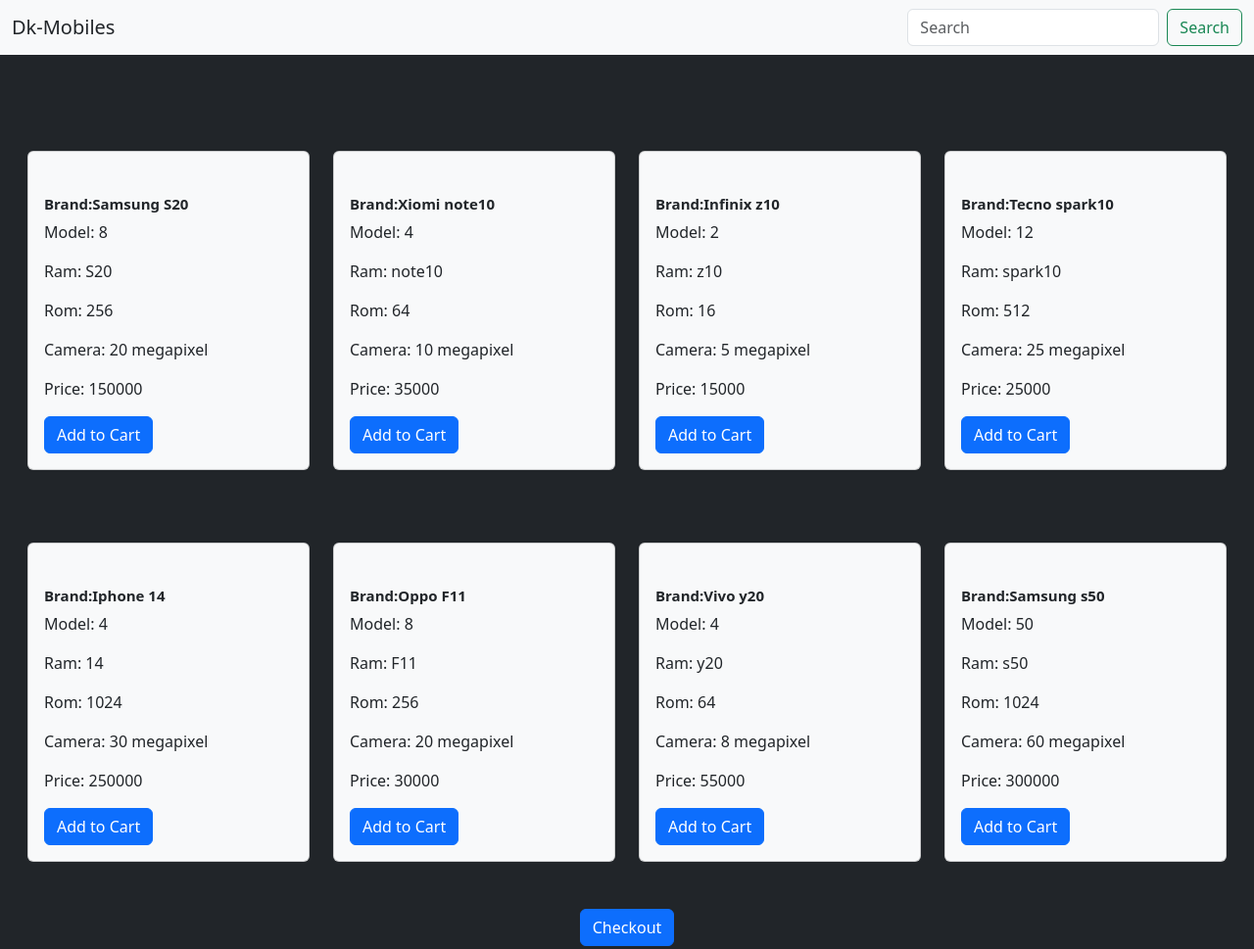
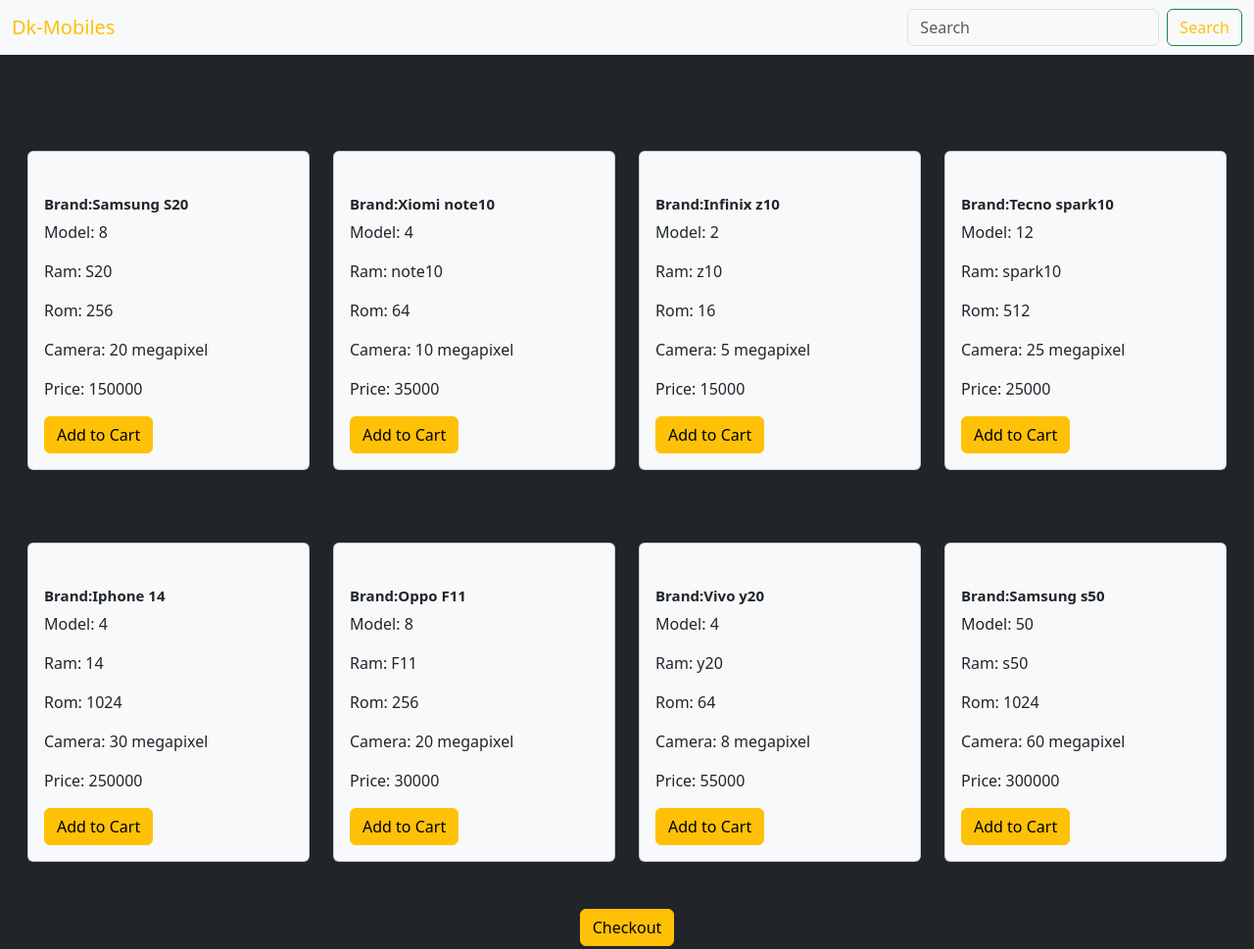
Before and after one commit to CodewithIffi/AddtoCart-Program, a plain HTML site: page index.html in a window 1280 px wide. Shown: the top 969 px of the page at 98% size. Drawn offline with nearby package versions, Linux system fonts and the light colour scheme.

Commit message:
modified app.js and css file

```diff
--- a/app.js
+++ b/app.js
@@ -87,7 +87,7 @@ function renderItems() {
             <p class="card-text">Rom: ${phones[i].rom}</p>
             <p class="card-text">Camera: ${phones[i].camera}</p>
             <p class="card-text">Price: ${phones[i].price}</p>
-            <button onclick="addtocart(${i})" class="btn btn-primary">Add to Cart</button>
+            <button onclick="addtocart(${i})" class="btn btn-warning">Add to Cart</button>
         </div>
     </div>
         `
--- a/index.html
+++ b/index.html
@@ -17,10 +17,11 @@
 <body class="bg-dark text-white">
     <nav class="navbar bg-body-tertiary">
         <div class="container-fluid">
-            <a class="navbar-brand text-dark">Dk-Mobiles</a>
+            <a class="navbar-brand text-warning bg-light">Dk-Mobiles</a>
             <form class="d-flex" role="search">
-                <input class="form-control me-2" type="search" placeholder="Search" aria-label="Search">
-                <button class="btn btn-outline-success" type="submit">Search</button>
+                <input class="form-control me-2 text-warning bg-light" type="search" placeholder="Search"
+                    aria-label="Search">
+                <button class="btn btn-outline-success text-warning bg-light" type="submit">Search</button>
             </form>
         </div>
     </nav>
@@ -31,7 +32,7 @@
     </div>
 
     <div class="text-center m-5">
-        <button onclick="gotocart()" class="btn btn-primary">Checkout</button>
+        <button onclick="gotocart()" class="btn btn-warning ">Checkout</button>
     </div>
 
     <div class='container-fluid'>
--- a/style.css
+++ b/style.css
@@ -1,5 +1,9 @@
 body {
     background-color: #616161;
+}
+
+.navbar-brand{
+    color: #FFB74D;
 }
 
 .card {
```
